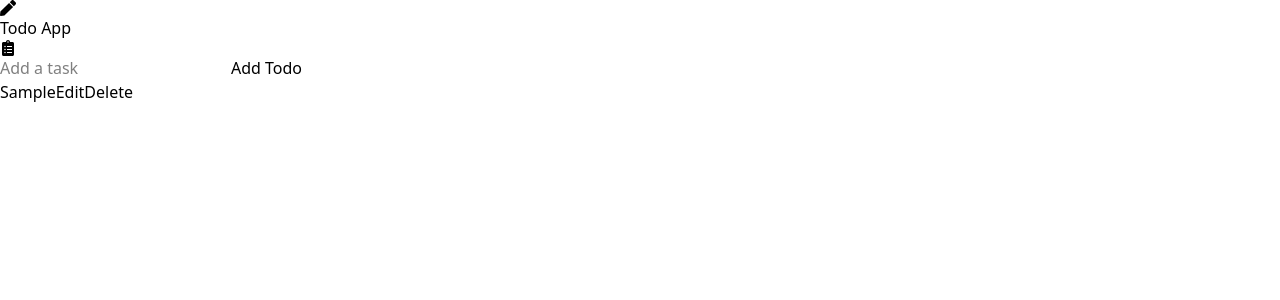
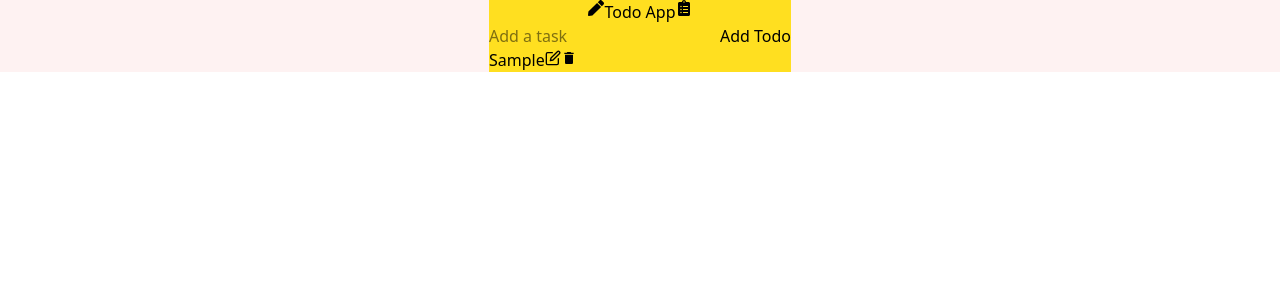
Before and after one commit to sachin9272/todo-tsx, a React (Vite) app: page / in a window 1280 px wide. Both pictures are taken after typing "Sample" into the empty fields and a click on the button "Add Todo". Shown: the top 300 px of the page. Built offline with nearby package versions, Linux system fonts and the light colour scheme.

Commit message:
Applied all the logos

```diff
--- a/src/App.tsx
+++ b/src/App.tsx
@@ -1,21 +1,20 @@
-import TodoList from "./components/TodoList"
-import { FaPen, FaClipboardList } from "react-icons/fa"
+import TodoList from "./components/TodoList";
+import { FaPen, FaClipboardList } from "react-icons/fa";
 function App() {
-
   return (
     <>
-    <div className="App">
-      <div className="header">
-        <div className="logoside">
-        <FaPen/>
-        <h1>Todo App</h1>
-        <FaClipboardList/>
+      <div className="flex items-center bg-red-50 justify-center flex-col">
+        <div className="flex items-center bg-yellow-300 justify-center flex-col">
+          <div className="flex">
+          <FaPen />
+          <h1 className="">Todo App</h1>
+          <FaClipboardList />
+          </div>
+          <TodoList />
         </div>
       </div>
-    </div>
-    <TodoList/>
     </>
-  )
+  );
 }
 
-export default App
+export default App;
--- a/src/components/todoList.tsx
+++ b/src/components/todoList.tsx
@@ -2,6 +2,13 @@ import { useState } from "react";
 import TodoTypes from "../todo";
 import TodoService from "../TodoService";
 import TodoForm from "./TodoForm";
+import { FiEdit } from "react-icons/fi";
+import { MdDelete } from "react-icons/md";
+import { SiTicktick } from "react-icons/si";
+import { ImCross } from "react-icons/im";
+
+
+
 const TodoList = () => {
   const [todos, setTodos] = useState<TodoTypes[]>(TodoService.getTodos());
   const [editedTodoId, setEditedTodoId] = useState<number | null>(null);
@@ -55,16 +62,19 @@ const TodoList = () => {
                 onChange={(e) => setEditedTodoText(e.target.value)}
                 autoFocus={true}
               />
-              <button onClick={() => handleEditSave(todo.id)}>Save</button>
-              <button onClick={handleEditCancel}>Cancel</button>
+              <button onClick={() => handleEditSave(todo.id)}><SiTicktick className="text-green-500" />
+              </button>
+              <button onClick={handleEditCancel}><ImCross className="text-red-500"/>
+              </button>
             </div>
           ) : (
             <div>
               <span>{todo.text}</span>
               <button onClick={() => handleEditStart(todo.id, todo.text)}>
-                Edit
+              <FiEdit />
               </button>
-              <button onClick={() => handleDeleteTodo(todo.id)}>Delete</button>
+              <button onClick={() => handleDeleteTodo(todo.id)}><MdDelete />
+              </button>
             </div>
           )}
         </div>
```
